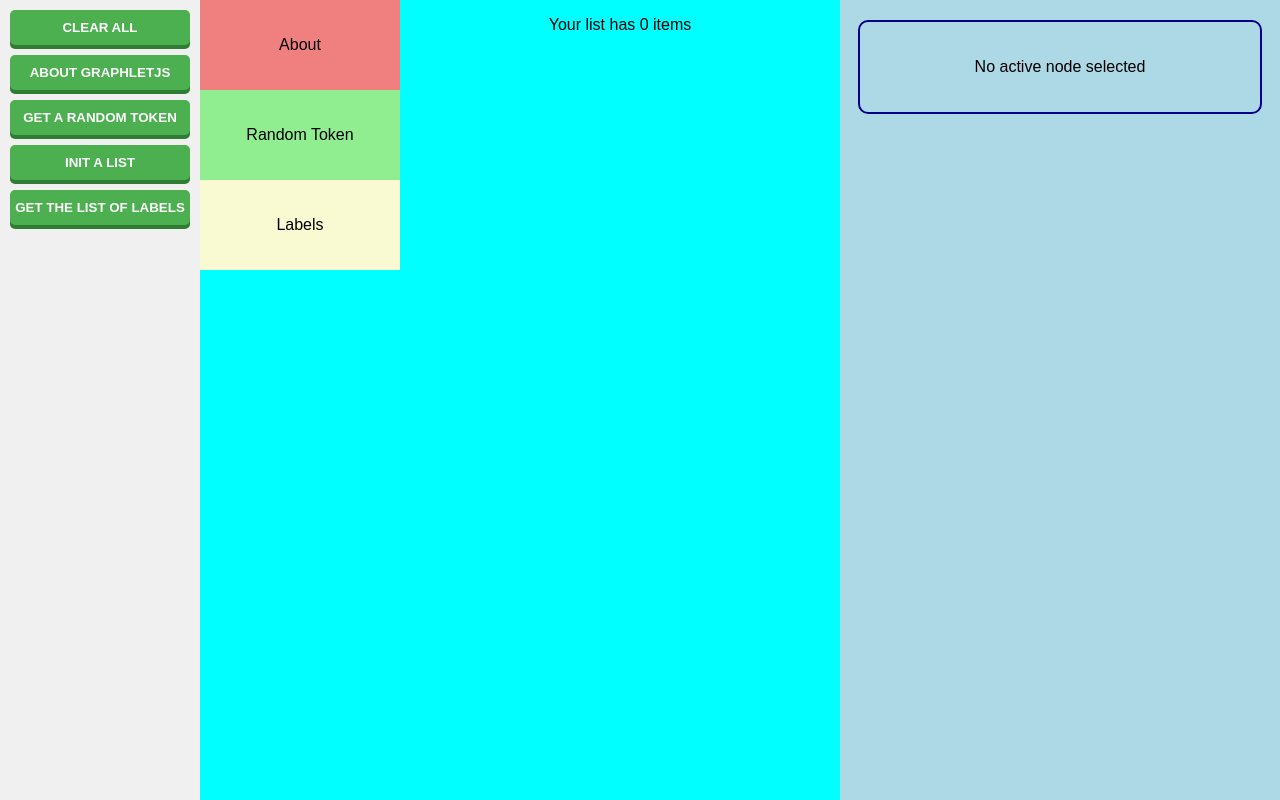
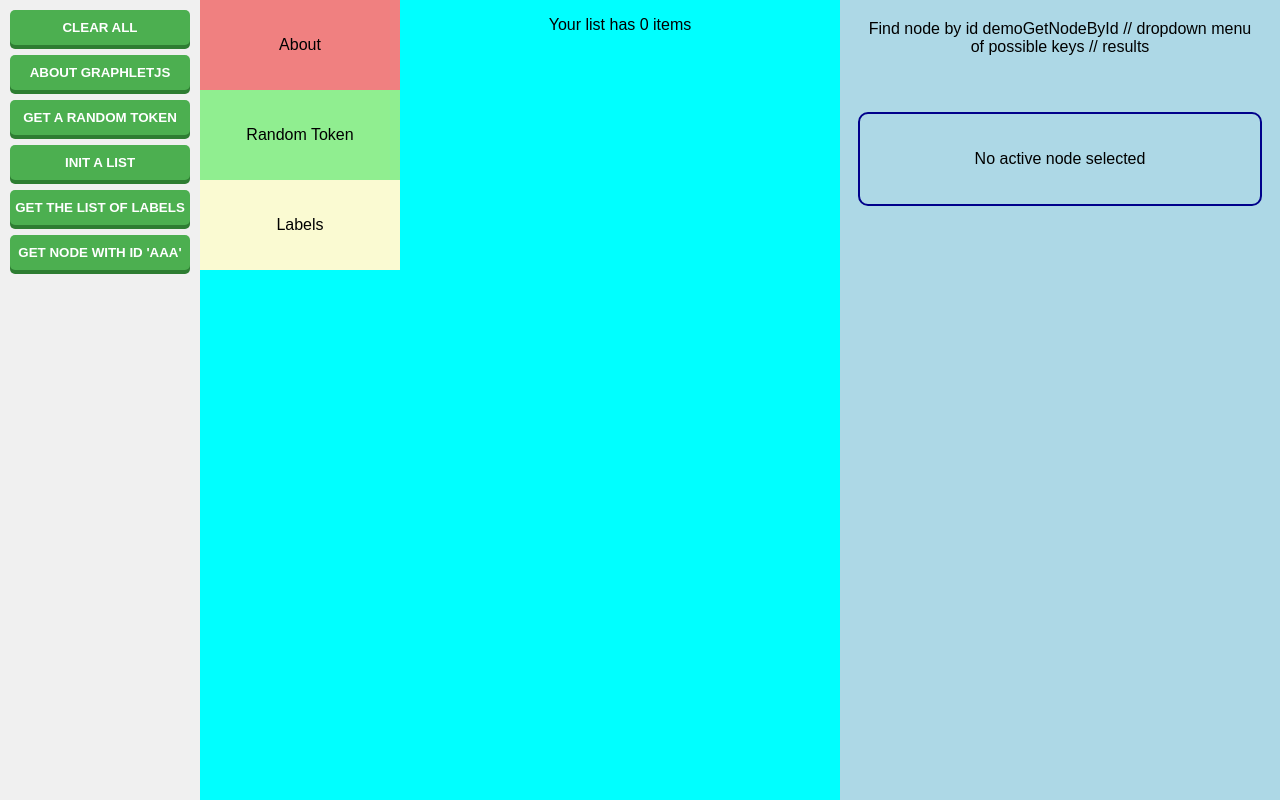
Before and after one commit to jennerhanni/GraphletDB, a website built with webpack: page demo/index.html in a window 1280 px wide. Built offline with nearby package versions, Linux system fonts and the light colour scheme.

Commit message:
Create getNodeByKey + demo

```diff
--- a/demo/graphletjs.demo.js
+++ b/demo/graphletjs.demo.js
@@ -64,11 +64,19 @@ window.demoInitNode = demoInitNode
 
 function demoGetNodeByKeypair(key, value) {
     console.log('demoGetNodeByKeypair', key, value)
-    state.which_node = demoGetNodeByKeypair(state.nodes, key, value, true)
-    console.log(state.which_node)
+    state.whichNode = getNodeByKeypair(state.nodes, key, value, true)
+    console.log(state.whichNode)
     render();
 }
 window.demoGetNodeByKeypair = demoGetNodeByKeypair
+
+function demoGetNodeById(val) {
+    console.log('demoGetNodeById', val)
+    state.whichNode = getNodeByKeypair(state.nodes, 'id', val, true)[0]
+    console.log(state.whichNode)
+    render();
+}
+window.demoGetNodeById = demoGetNodeById
 
 function demoAddNode(node) {
     console.log('demoAddNode', node)
@@ -83,7 +91,7 @@ function updateWhichNodeDiv(whichNodeDiv) {
     console.log('whichNodeDiv', state.whichNode);
     whichNodeDiv.innerHTML = ''; // Clear existing content
 
-    if (Object.keys(state.whichNode).length > 0) {
+    if (state.whichNode && Object.keys(state.whichNode).length > 0) {
         createAndAppend(whichNodeDiv, 'h4', '', state.whichNode.label || 'Node');
 
         const propertiesToShow = ['id', 'date'].concat(
@@ -161,7 +169,6 @@ function render() {
         randomTokenParagraph.textContent = `${state.randomToken}`;
     }
 
-
     // Update the list of labels
     state.listOfLabels.forEach(label => {
         const listItem = document.createElement('li');
--- a/demo/index.html
+++ b/demo/index.html
@@ -12,6 +12,7 @@
             <button onclick="demoGetRandomToken(12)">get a random token</button>
             <button onclick="demoInitList()">init a list</button>
             <button onclick="demoGetListOfLabels('id')">get the list of labels</button>
+            <button onclick="demoGetNodeById('aaa')">Get node with id 'aaa'</button>
         </div>
         <div class="left">
             <div class="aboutGraphletJS">
@@ -35,11 +36,19 @@
         </div>
         <div class="center">
             <p id="nodeCount">Your list has 0 items</p>
-
             <ul id="nodesList"></ul>
-
         </div>
         <div class="right">
+            <div class="getNodesById">
+                <div class="inside">
+                    <label>Find node by id</label>
+                    demoGetNodeById
+                    // dropdown menu of possible keys
+
+                    // results
+                    <ul id="labelsList"></ul>
+                </div>
+            </div>
             <div id="whichNode"></div>
         </div>
     </div>
```
Also changed, not shown: dist/demo.bundle.js.
